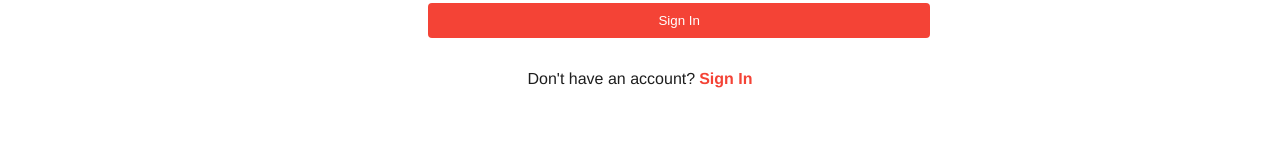
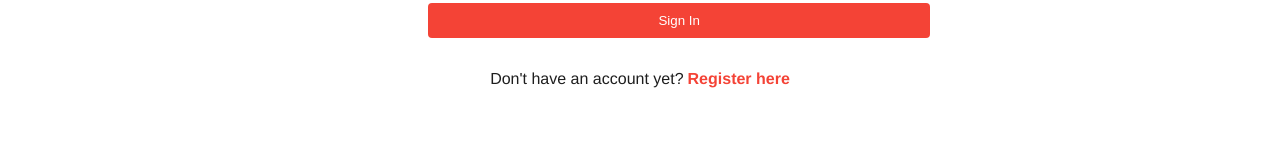
Before and after one commit to TechyStarr/locale-frontend, a Vue app: page /login in a window 1280 px wide. Shown: the part 493-653 px from the top of the page. Built offline with nearby package versions, Linux system fonts and the light colour scheme.

Commit message:
generate api key

```diff
--- a/src/components/DeveloperComponent.vue
+++ b/src/components/DeveloperComponent.vue
@@ -39,7 +39,7 @@ export default {
   methods: {
     generateApiKey () {
       // Make API call to generate API key
-      axios.post('http://127.0.0.1:5000/auth/generate-api-key')
+      axios.post('https://locale-lkbw.onrender.com/auth/generate-api-key')
         .then(response => {
           this.apiKey = response.data
         })
--- a/src/views/LoginView.vue
+++ b/src/views/LoginView.vue
@@ -17,7 +17,7 @@
         <button type="submit">Sign In</button>
       </div>
       <router-link class="log-alt" to="/login">
-          Don't have an account? <span> Sign In</span>
+          Don't have an account yet? <span> Register here</span>
         </router-link>
     </form>
 
```
